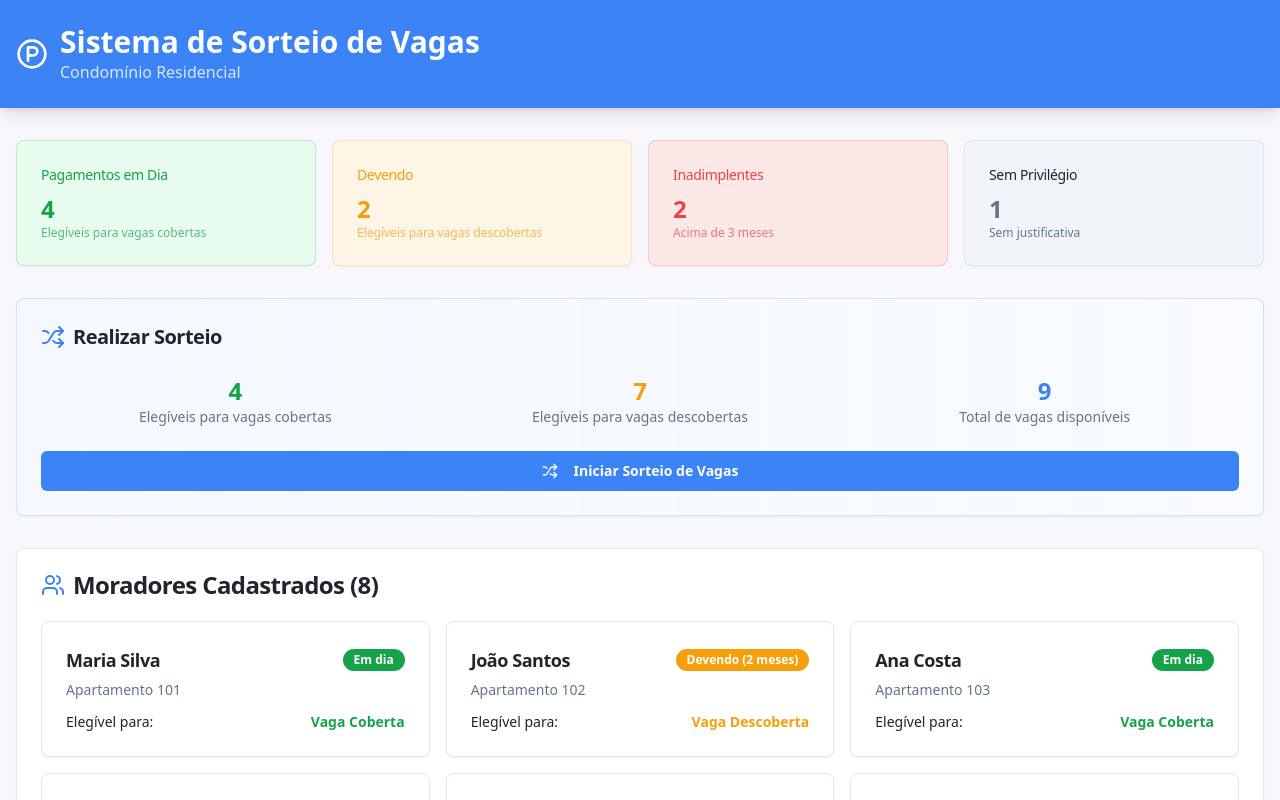
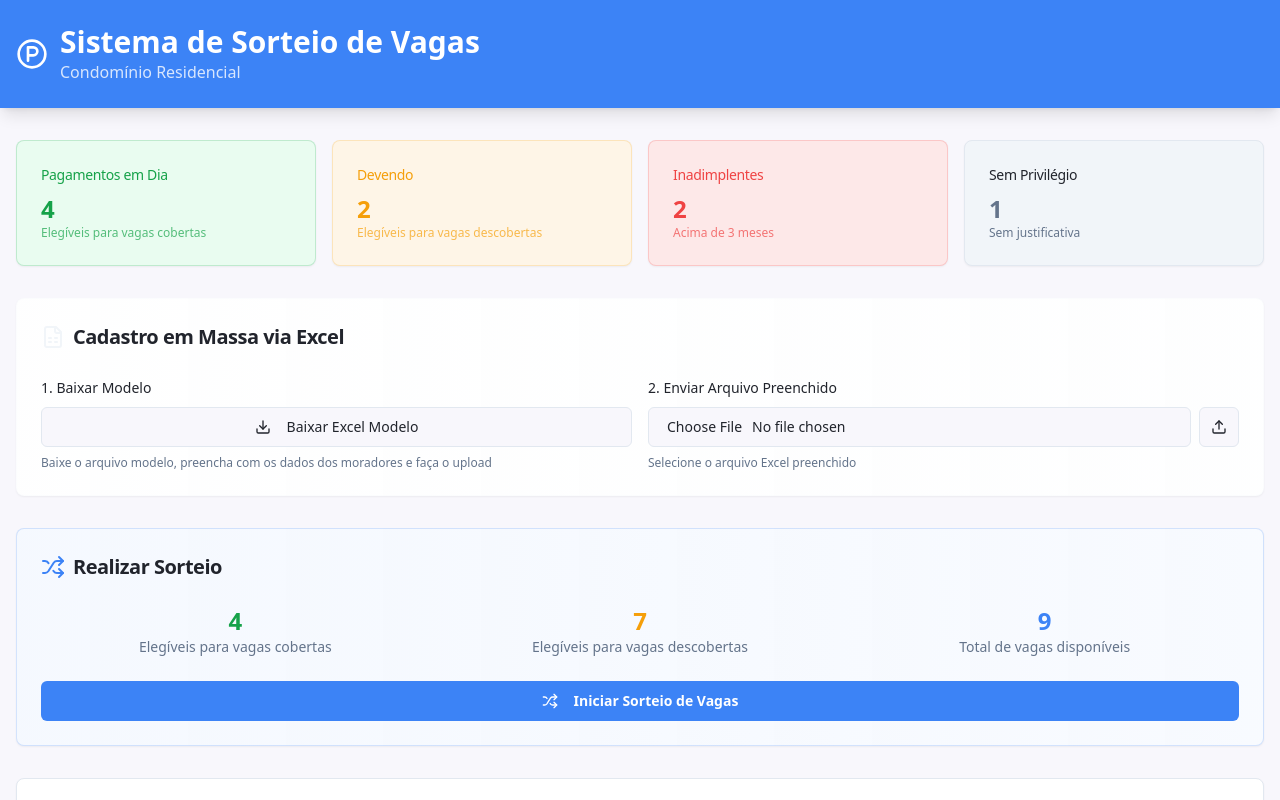
Before and after one commit to lcsrodrigues/spot-winner, a React (Vite) app: page / in a window 1280 px wide. Shown: the top 800 px of the page. Built offline with nearby package versions, Linux system fonts and the light colour scheme.

Commit message:
Add bulk resident upload
Implement functionality to upload resident data from an Excel file.
Generate a template Excel file for data formatting.

```diff
--- a/package.json
+++ b/package.json
@@ -59,6 +59,7 @@
     "tailwind-merge": "^2.6.0",
     "tailwindcss-animate": "^1.0.7",
     "vaul": "^0.9.9",
+    "xlsx": "^0.18.5",
     "zod": "^3.25.76"
   },
   "devDependencies": {
--- /dev/null
+++ b/src/components/ExcelUpload.tsx
@@ -0,0 +1,255 @@
+import { useState, useRef } from "react";
+import { Button } from "@/components/ui/button";
+import { Card, CardContent, CardHeader, CardTitle } from "@/components/ui/card";
+import { Input } from "@/components/ui/input";
+import { Label } from "@/components/ui/label";
+import { Resident, PaymentStatus } from "@/types/lottery";
+import { toast } from "sonner";
+import { Upload, Download, FileSpreadsheet } from "lucide-react";
+import * as XLSX from 'xlsx';
+
+interface ExcelUploadProps {
+  onResidentsAdded: (residents: Resident[]) => void;
+}
+
+export function ExcelUpload({ onResidentsAdded }: ExcelUploadProps) {
+  const [isProcessing, setIsProcessing] = useState(false);
+  const fileInputRef = useRef<HTMLInputElement>(null);
+
+  const downloadTemplate = () => {
+    // Criar dados de exemplo para o template
+    const templateData = [
+      {
+        'Nome': 'João Silva',
+        'Apartamento': '101',
+        'Status de Pagamento': 'current',
+        'Meses em Atraso': 0,
+        'Possui Justificativa': 'não'
+      },
+      {
+        'Nome': 'Maria Santos',
+        'Apartamento': '102',
+        'Status de Pagamento': 'overdue',
+        'Meses em Atraso': 2,
+        'Possui Justificativa': 'não'
+      },
+      {
+        'Nome': 'Carlos Oliveira',
+        'Apartamento': '201',
+        'Status de Pagamento': 'delinquent',
+        'Meses em Atraso': 5,
+        'Possui Justificativa': 'sim'
+      }
+    ];
+
+    // Criar workbook
+    const wb = XLSX.utils.book_new();
+    const ws = XLSX.utils.json_to_sheet(templateData);
+
+    // Adicionar instruções na segunda aba
+    const instructions = [
+      { 'Instruções de Preenchimento': 'Status de Pagamento deve ser:' },
+      { 'Instruções de Preenchimento': 'current - Para pagamentos em dia' },
+      { 'Instruções de Preenchimento': 'overdue - Para pagamentos em atraso' },
+      { 'Instruções de Preenchimento': 'delinquent - Para inadimplentes' },
+      { 'Instruções de Preenchimento': '' },
+      { 'Instruções de Preenchimento': 'Possui Justificativa deve ser:' },
+      { 'Instruções de Preenchimento': 'sim - Para moradores com justificativa' },
+      { 'Instruções de Preenchimento': 'não - Para moradores sem justificativa' },
+      { 'Instruções de Preenchimento': '' },
+      { 'Instruções de Preenchimento': 'Meses em Atraso: número inteiro (0 ou maior)' }
+    ];
+
+    const wsInstructions = XLSX.utils.json_to_sheet(instructions);
+
+    // Adicionar as abas ao workbook
+    XLSX.utils.book_append_sheet(wb, ws, "Moradores");
+    XLSX.utils.book_append_sheet(wb, wsInstructions, "Instruções");
+
+    // Fazer download
+    XLSX.writeFile(wb, "modelo_moradores.xlsx");
+
+    toast.success("Template baixado com sucesso!", {
+      description: "Preencha o arquivo e faça o upload para cadastrar os moradores."
+    });
+  };
+
+  const processExcelFile = (file: File) => {
+    setIsProcessing(true);
+
+    const reader = new FileReader();
+    reader.onload = (e) => {
+      try {
+        const data = new Uint8Array(e.target?.result as ArrayBuffer);
+        const workbook = XLSX.read(data, { type: 'array' });
+
+        // Pegar a primeira aba
+        const sheetName = workbook.SheetNames[0];
+        const worksheet = workbook.Sheets[sheetName];
+
+        // Converter para JSON
+        const jsonData = XLSX.utils.sheet_to_json(worksheet);
+
+        // Validar e converter os dados
+        const newResidents: Resident[] = [];
+        const errors: string[] = [];
+
+        jsonData.forEach((row: any, index: number) => {
+          try {
+            // Mapear os campos do Excel
+            const name = String(row['Nome'] || '').trim();
+            const apartment = String(row['Apartamento'] || '').trim();
+            const paymentStatusRaw = String(row['Status de Pagamento'] || '').toLowerCase().trim();
+            const monthsOverdue = Number(row['Meses em Atraso']) || 0;
+            const hasJustificationRaw = String(row['Possui Justificativa'] || '').toLowerCase().trim();
+
+            // Validações
+            if (!name) {
+              errors.push(`Linha ${index + 2}: Nome é obrigatório`);
+              return;
+            }
+
+            if (!apartment) {
+              errors.push(`Linha ${index + 2}: Apartamento é obrigatório`);
+              return;
+            }
+
+            // Validar status de pagamento
+            let paymentStatus: PaymentStatus;
+            if (paymentStatusRaw === 'current') {
+              paymentStatus = 'current';
+            } else if (paymentStatusRaw === 'overdue') {
+              paymentStatus = 'overdue';
+            } else if (paymentStatusRaw === 'delinquent') {
+              paymentStatus = 'delinquent';
+            } else {
+              errors.push(`Linha ${index + 2}: Status de pagamento inválido (deve ser: current, overdue ou delinquent)`);
+              return;
+            }
+
+            // Validar justificativa
+            const hasJustification = hasJustificationRaw === 'sim' || hasJustificationRaw === 'true';
+
+            // Validar meses em atraso
+            if (isNaN(monthsOverdue) || monthsOverdue < 0) {
+              errors.push(`Linha ${index + 2}: Meses em atraso deve ser um número válido`);
+              return;
+            }
+
+            newResidents.push({
+              id: `imported_${Date.now()}_${index}`,
+              name,
+              apartment,
+              paymentStatus,
+              monthsOverdue,
+              hasJustification
+            });
+
+          } catch (err) {
+            errors.push(`Linha ${index + 2}: Erro ao processar dados`);
+          }
+        });
+
+        if (errors.length > 0) {
+          toast.error("Erros encontrados no arquivo:", {
+            description: errors.slice(0, 3).join(', ') + (errors.length > 3 ? '...' : '')
+          });
+        } else if (newResidents.length > 0) {
+          onResidentsAdded(newResidents);
+          toast.success(`${newResidents.length} moradores importados com sucesso!`);
+        } else {
+          toast.warning("Nenhum morador válido encontrado no arquivo");
+        }
+
+      } catch (error) {
+        toast.error("Erro ao processar arquivo Excel", {
+          description: "Verifique se o arquivo está no formato correto"
+        });
+      } finally {
+        setIsProcessing(false);
+        if (fileInputRef.current) {
+          fileInputRef.current.value = '';
+        }
+      }
+    };
+
+    reader.readAsArrayBuffer(file);
+  };
+
+  const handleFileUpload = (event: React.ChangeEvent<HTMLInputElement>) => {
+    const file = event.target.files?.[0];
+    if (file) {
+      // Verificar se é um arquivo Excel
+      const validTypes = [
+        'application/vnd.openxmlformats-officedocument.spreadsheetml.sheet',
+        'application/vnd.ms-excel'
+      ];
+
+      if (validTypes.includes(file.type) || file.name.endsWith('.xlsx') || file.name.endsWith('.xls')) {
+        processExcelFile(file);
+      } else {
+        toast.error("Formato de arquivo inválido", {
+          description: "Por favor, selecione um arquivo Excel (.xlsx ou .xls)"
+        });
+      }
+    }
+  };
+
+  return (
+    <Card className="mb-8 bg-gradient-to-r from-accent/5 to-accent/10 border-accent/20">
+      <CardHeader>
+        <CardTitle className="flex items-center gap-2 text-xl">
+          <FileSpreadsheet className="h-6 w-6 text-accent" />
+          Cadastro em Massa via Excel
+        </CardTitle>
+      </CardHeader>
+      <CardContent>
+        <div className="space-y-4">
+          <div className="grid grid-cols-1 md:grid-cols-2 gap-4">
+            {/* Download Template */}
+            <div className="space-y-2">
+              <Label htmlFor="download-template">1. Baixar Modelo</Label>
+              <Button
+                onClick={downloadTemplate}
+                variant="outline"
+                className="w-full"
+              >
+                <Download className="mr-2 h-4 w-4" />
+                Baixar Excel Modelo
+              </Button>
+              <p className="text-xs text-muted-foreground">
+                Baixe o arquivo modelo, preencha com os dados dos moradores e faça o upload
+              </p>
+            </div>
+
+            {/* Upload File */}
+            <div className="space-y-2">
+              <Label htmlFor="excel-upload">2. Enviar Arquivo Preenchido</Label>
+              <div className="flex items-center gap-2">
+                <Input
+                  id="excel-upload"
+                  type="file"
+                  ref={fileInputRef}
+                  accept=".xlsx,.xls"
+                  onChange={handleFileUpload}
+                  disabled={isProcessing}
+                  className="flex-1"
+                />
+                <Button
+                  disabled={isProcessing}
+                  variant="outline"
+                  size="icon"
+                >
+                  <Upload className="h-4 w-4" />
+                </Button>
+              </div>
+              <p className="text-xs text-muted-foreground">
+                {isProcessing ? "Processando arquivo..." : "Selecione o arquivo Excel preenchido"}
+              </p>
+            </div>
+          </div>
+        </div>
+      </CardContent>
+    </Card>
+  );
+}
--- a/src/index.css
+++ b/src/index.css
@@ -42,6 +42,7 @@ All colors MUST be HSL.
 
     --accent: 210 40% 96.1%;
     --accent-foreground: 222.2 47.4% 11.2%;
+    --accent-light: 210 40% 98%;
 
     --destructive: 0 84.2% 60.2%;
     --destructive-foreground: 210 40% 98%;
--- a/src/pages/Index.tsx
+++ b/src/pages/Index.tsx
@@ -4,9 +4,11 @@ import { Card, CardContent, CardHeader, CardTitle } from "@/components/ui/card";
 import { ResidentCard } from "@/components/ResidentCard";
 import { StatsCards } from "@/components/StatsCards";
 import { LotteryResults } from "@/components/LotteryResults";
+import { ExcelUpload } from "@/components/ExcelUpload";
 import { mockResidents, mockParkingSpots } from "@/data/mockData";
 import { toast } from "sonner";
 import { Shuffle, Users, ParkingCircle } from "lucide-react";
+import { Resident } from "@/types/lottery";
 
 interface LotteryResult {
   residentName: string;
@@ -16,11 +18,14 @@ interface LotteryResult {
 }
 
 const Index = () => {
-  console.log('Sistema de Sorteio carregado!', { mockResidents });
-  const [residents] = useState(mockResidents);
+  const [residents, setResidents] = useState(mockResidents);
   const [lotteryResults, setLotteryResults] = useState<LotteryResult[]>([]);
   const [showResults, setShowResults] = useState(false);
   const [isDrawing, setIsDrawing] = useState(false);
+
+  const handleResidentsAdded = (newResidents: Resident[]) => {
+    setResidents(prev => [...prev, ...newResidents]);
+  };
 
   const getEligibleResidents = (type: 'covered' | 'uncovered') => {
     if (type === 'covered') {
@@ -105,6 +110,9 @@ const Index = () => {
         {/* Stats Cards */}
         <StatsCards residents={residents} />
 
+        {/* Excel Upload */}
+        <ExcelUpload onResidentsAdded={handleResidentsAdded} />
+
         {/* Lottery Action */}
         <Card className="mb-8 bg-gradient-to-r from-primary/5 to-primary-glow/10 border-primary/20">
           <CardHeader>
--- a/tailwind.config.ts
+++ b/tailwind.config.ts
@@ -58,7 +58,8 @@ export default {
 				},
 				accent: {
 					DEFAULT: 'hsl(var(--accent))',
-					foreground: 'hsl(var(--accent-foreground))'
+					foreground: 'hsl(var(--accent-foreground))',
+					light: 'hsl(var(--accent-light))'
 				},
 				popover: {
 					DEFAULT: 'hsl(var(--popover))',
```
Also changed, not shown: 1 other file (tests, documents, lock files or other folders).
